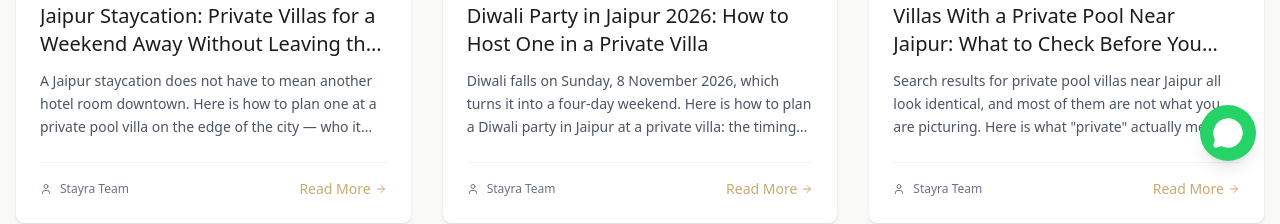
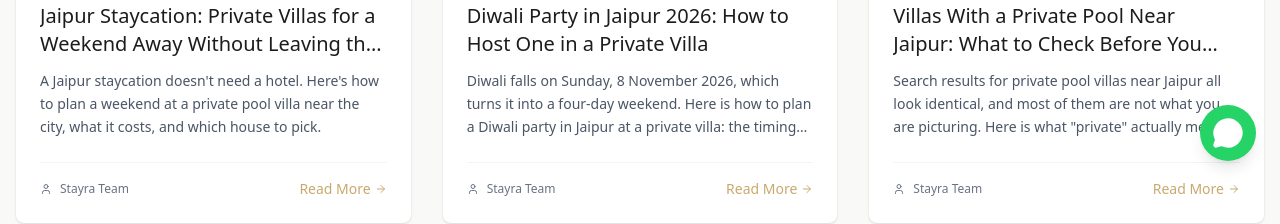
Before and after one commit to unsocialsthailandwebsite-sketch/stayrafin, a Next.js app: page /blogs in a window 1280 px wide. Shown: the part 615-839 px from the top of the page. Built offline with nearby package versions, Linux system fonts and the light colour scheme; a web font is replaced by a local one.

Commit message:
Revise excerpt for Jaipur staycation blog post
Updated the excerpt for the Jaipur staycation blog post to improve clarity and conciseness.

```diff
--- a/src/data/blog-data.ts
+++ b/src/data/blog-data.ts
@@ -15,7 +15,7 @@ export const blogPosts: BlogPost[] = [
         id: "17",
         slug: "jaipur-staycation",
         title: "Jaipur Staycation: Private Villas for a Weekend Away Without Leaving the City",
-        excerpt: "A Jaipur staycation does not have to mean another hotel room downtown. Here is how to plan one at a private pool villa on the edge of the city — who it suits, what it costs against a hotel, and which of our two houses to pick.",
+        excerpt: "A Jaipur staycation doesn't need a hotel. Here's how to plan a weekend at a private pool villa near the city, what it costs, and which house to pick.",
         content: `<p>A staycation is a simple idea: take the weekend off without the airport, the packing, or the eight-hour drive. For Jaipur, that usually means one of two things. Either a hotel room in the city you already live in or visit often, or a short drive out to somewhere that actually feels like a break.</p>
 <p>The second one is the better staycation. A private villa twenty to forty minutes from central Jaipur gives you a change of scene, a pool, a garden and a kitchen that is not shared with anyone else, without the cost or the logistics of an actual holiday. That is the case for a Jaipur staycation at a villa rather than a hotel, and what to check before you book one.</p>
 <h2>What makes a good Jaipur staycation</h2>
```
